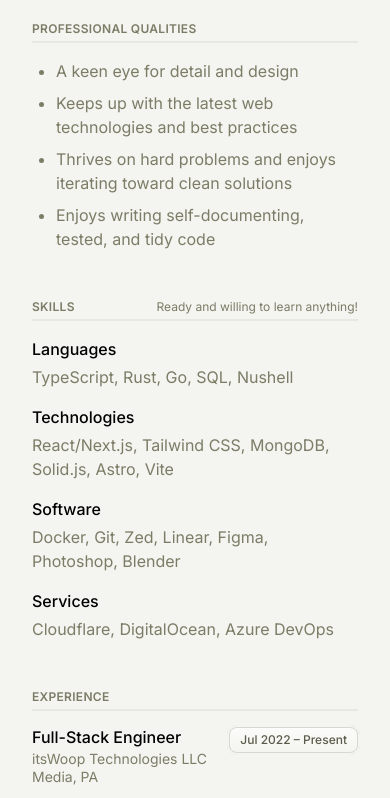
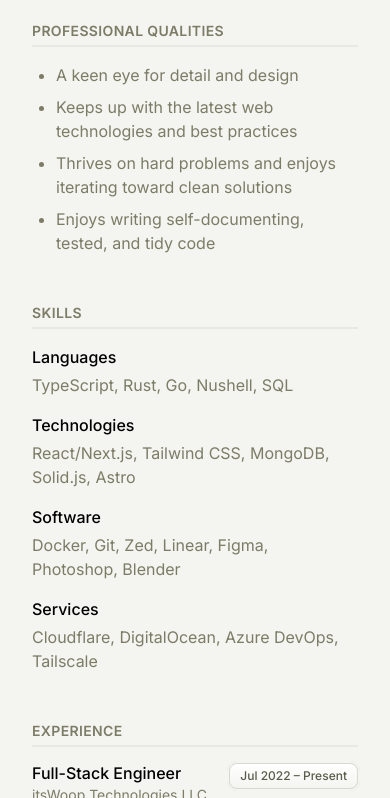
Before and after one commit to zaknesler/nesler.dev, an Astro site: page /resume in a window 390 px wide. Shown: the part 75-873 px from the top of the page. Built offline with nearby package versions, Linux system fonts and the light colour scheme; Astro itself is replaced by a stand-in of ours.

Commit message:
some style tweaks

```diff
--- a/public/resume.json
+++ b/public/resume.json
@@ -18,10 +18,10 @@
 		"Enjoys writing self-documenting, tested, and tidy code"
 	],
 	"skills": {
-		"languages": ["TypeScript", "Rust", "Go", "SQL", "Nushell"],
-		"technologies": ["React/Next.js", "Tailwind CSS", "MongoDB", "Solid.js", "Astro", "Vite"],
+		"languages": ["TypeScript", "Rust", "Go", "Nushell", "SQL"],
+		"technologies": ["React/Next.js", "Tailwind CSS", "MongoDB", "Solid.js", "Astro"],
 		"software": ["Docker", "Git", "Zed", "Linear", "Figma", "Photoshop", "Blender"],
-		"services": ["Cloudflare", "DigitalOcean", "Azure DevOps"]
+		"services": ["Cloudflare", "DigitalOcean", "Azure DevOps", "Tailscale"]
 	},
 	"experience": [
 		{
--- a/src/components/badge.astro
+++ b/src/components/badge.astro
@@ -16,7 +16,7 @@ const Tag = path ? 'a' : 'span';
 	href={path}
 	class:list={[
 		'relative inline-flex items-center gap-1.5 rounded-lg px-2.5 py-1 transition',
-		'border border-olive-300 bg-linear-to-b from-olive-50 to-olive-100 text-olive-600',
+		'border border-olive-300 bg-linear-to-b from-white to-olive-100 text-olive-600',
 		'ring-0 inset-shadow-light ring-olive-300 ring-offset-2 ring-offset-olive-100',
 		path && 'hover:border-olive-500 hover:text-olive-900 hover:ring-2',
 		'dark:border-olive-700 dark:from-olive-800 dark:to-olive-900 dark:text-olive-300',
--- a/src/components/resume/section-header.astro
+++ b/src/components/resume/section-header.astro
@@ -9,9 +9,9 @@ const { title, right } = Astro.props;
 
 <div class="flex flex-col gap-1">
 	<div class="flex items-center justify-between">
-		<h3 class="text-xs font-semibold tracking-wide text-olive-500 uppercase dark:text-olive-400">{title}</h3>
+		<h3 class="text-sm font-semibold tracking-wide text-olive-500 uppercase sm:text-xs dark:text-olive-400">{title}</h3>
 
-		{right && <div class="text-xs text-olive-500 dark:text-olive-400">{right}</div>}
+		{right && <div class="hidden text-xs text-olive-500 xs:flex dark:text-olive-400">{right}</div>}
 	</div>
 
 	<hr class="border border-olive-200 dark:border-olive-800" />
--- a/src/index.css
+++ b/src/index.css
@@ -9,6 +9,8 @@
 	--inset-shadow-dark: inset 0 1px 0 0 rgba(255, 255, 255, 0.025);
 
 	--text-2xs: 0.675rem;
+
+	--breakpoint-xs: 30rem;
 }
 
 @layer base {
--- a/src/pages/resume.astro
+++ b/src/pages/resume.astro
@@ -24,8 +24,8 @@ import data from '../../public/resume.json';
 
 			<div class="flex flex-col gap-4">
 				{Object.entries(data.skills).map(([name, items]) => (
-					<div class="grid grid-cols-1 gap-4 md:grid-cols-5">
-						<div class="-mb-3 font-medium text-black md:mb-0 dark:text-olive-100">
+					<div class="flex flex-col gap-1 sm:flex-row sm:gap-4">
+						<div class="shrink-0 text-base font-medium text-black sm:w-24 sm:text-right sm:text-sm dark:text-olive-100">
 							{name.charAt(0).toUpperCase() + name.slice(1)}
 						</div>
 						<div class="col-span-4">{items.join(', ')}</div>
```
